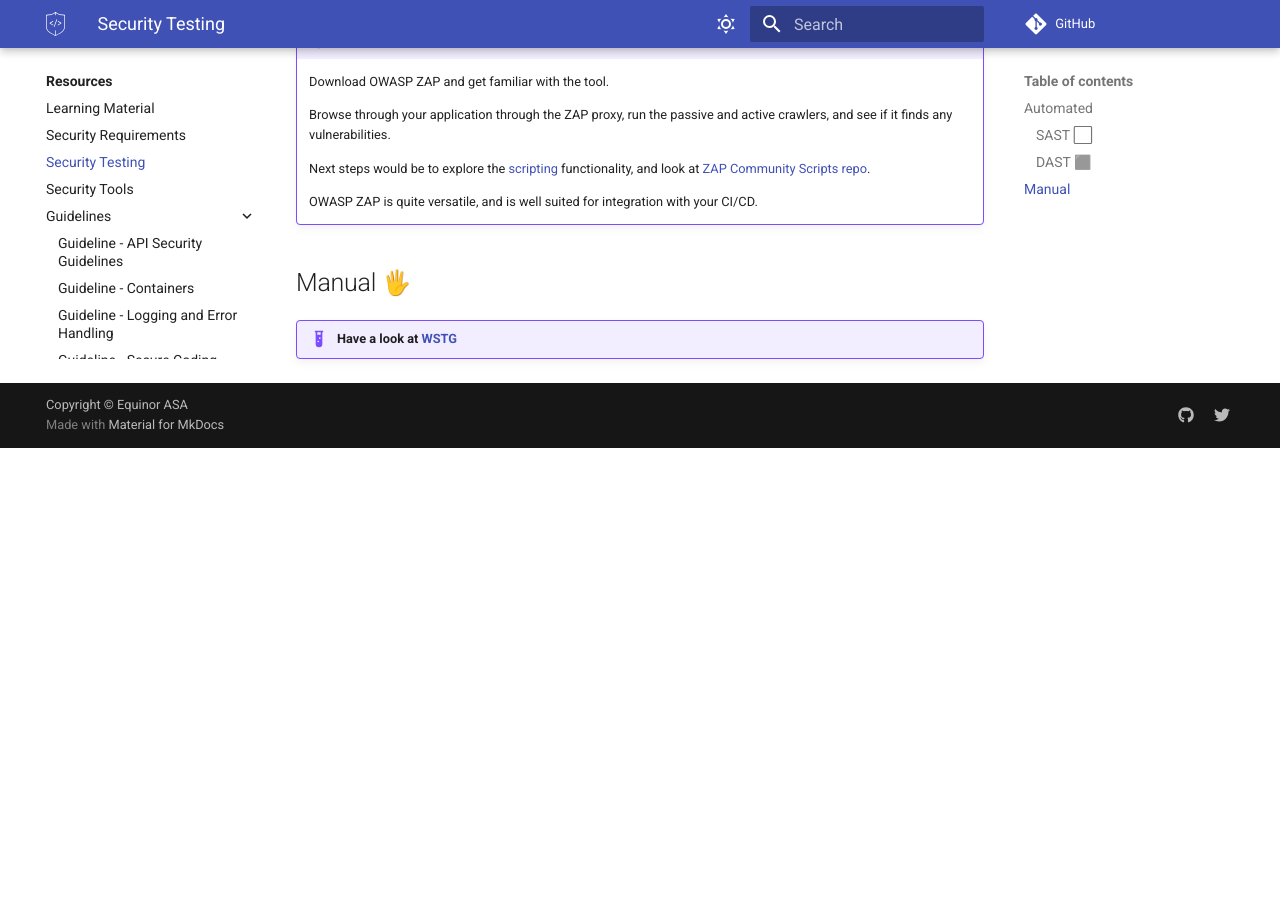
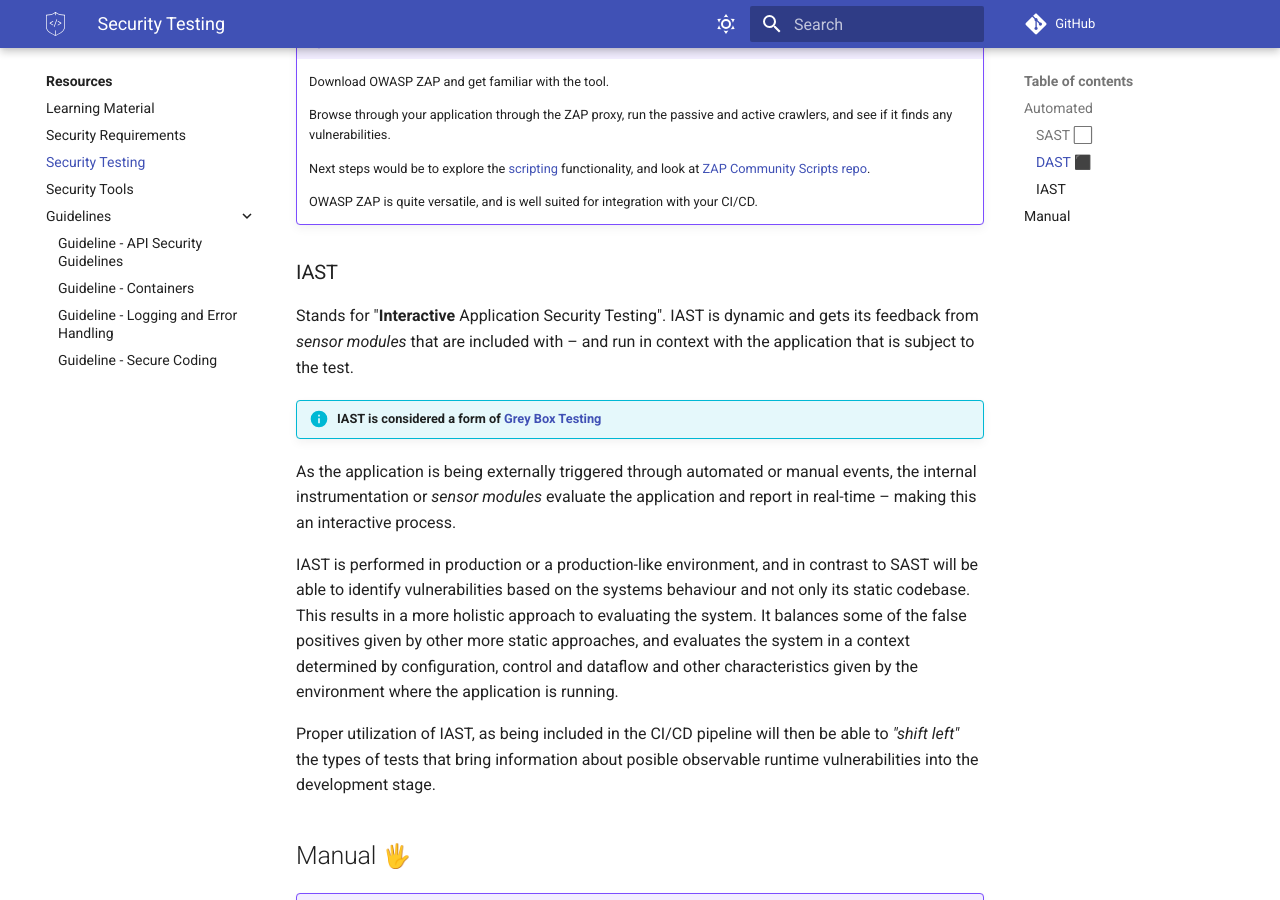
Before and after one commit to equinor/appsec, an MkDocs documentation site: the page built from docs/resources/security_testing.md, in a window 1280 px wide and 900 px high, scrolled down 1157 px. Built offline with MkDocs 1.6.1 and Material for MkDocs 9.7.7, drawn with Linux system fonts in a browser that asks for light colours; emoji names are drawn with the system emoji font; some web fonts are replaced; comment, search, counter and statistics services are not loaded; before the commit the page ends 1605 px from its top, so only the background shows below that.

Commit message:
Add IAST

```diff
--- a/docs/resources/security_testing.md
+++ b/docs/resources/security_testing.md
@@ -42,6 +42,22 @@
 
     OWASP ZAP is quite versatile, and is well suited for integration with your CI/CD.
 
+
+### IAST
+
+Stands for "**Interactive** Application Security Testing". IAST is dynamic and gets its feedback from _sensor modules_ that are included with – and run in context with the application that is subject to the test.
+
+!!! info "IAST is considered a form of [Grey Box Testing](https://en.wikipedia.org/wiki/Gray-box_testing)"
+
+As the application is being externally triggered through automated or manual events, the internal instrumentation or _sensor modules_ evaluate the application and report in real-time – making this an interactive process.
+
+IAST is performed in production or a production-like environment, and in contrast to SAST will be able to identify vulnerabilities based on the systems behaviour and not only its static codebase.
+This results in a more holistic approach to evaluating the system.
+It balances some of the false positives given by other more static approaches, and evaluates the system in a context determined by configuration, control and dataflow and other characteristics given by the environment where the application is running.
+
+Proper utilization of IAST, as being included in the CI/CD pipeline will then be able to _"shift left"_ the types of tests that bring information about posible observable runtime vulnerabilities into the development stage.
+
+
 ## Manual :raised_hand_with_fingers_splayed:
 
 !!! example "Have a look at [WSTG](https://owasp.org/www-project-web-security-testing-guide/)"
```
